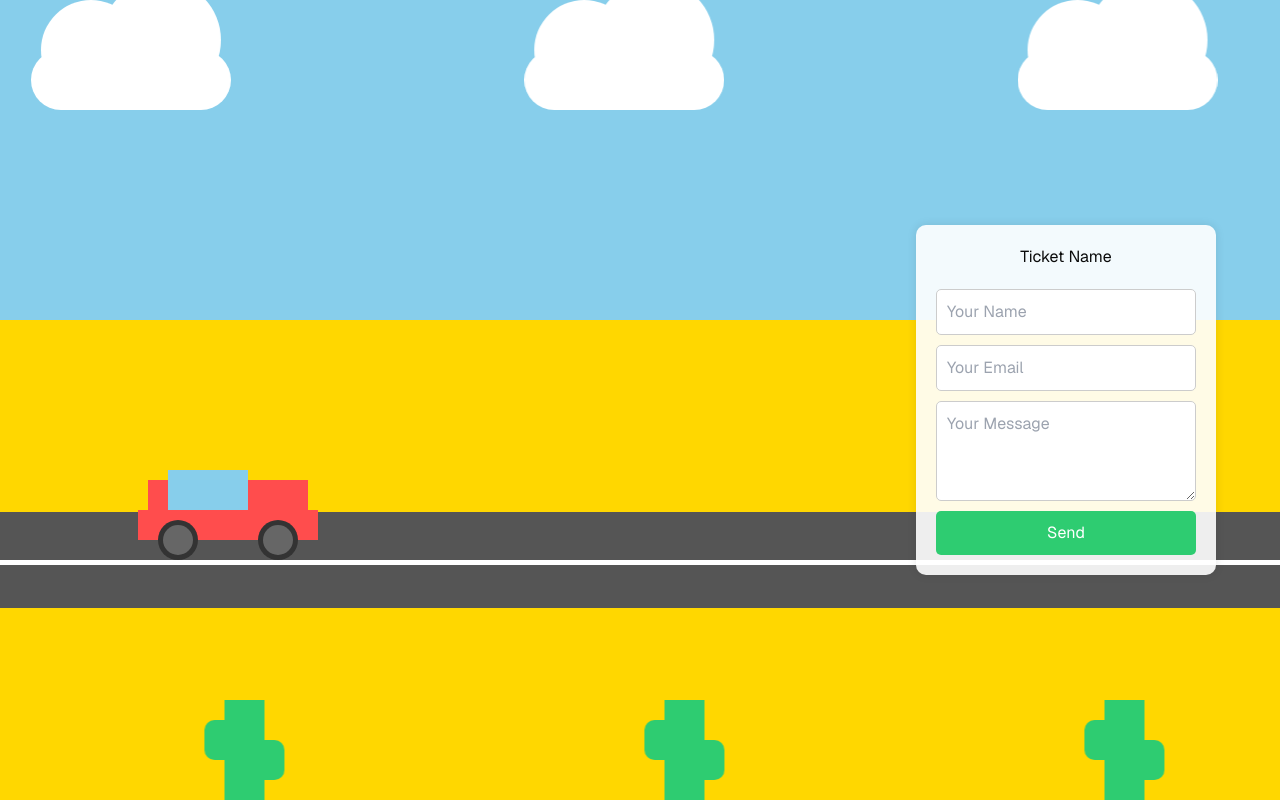
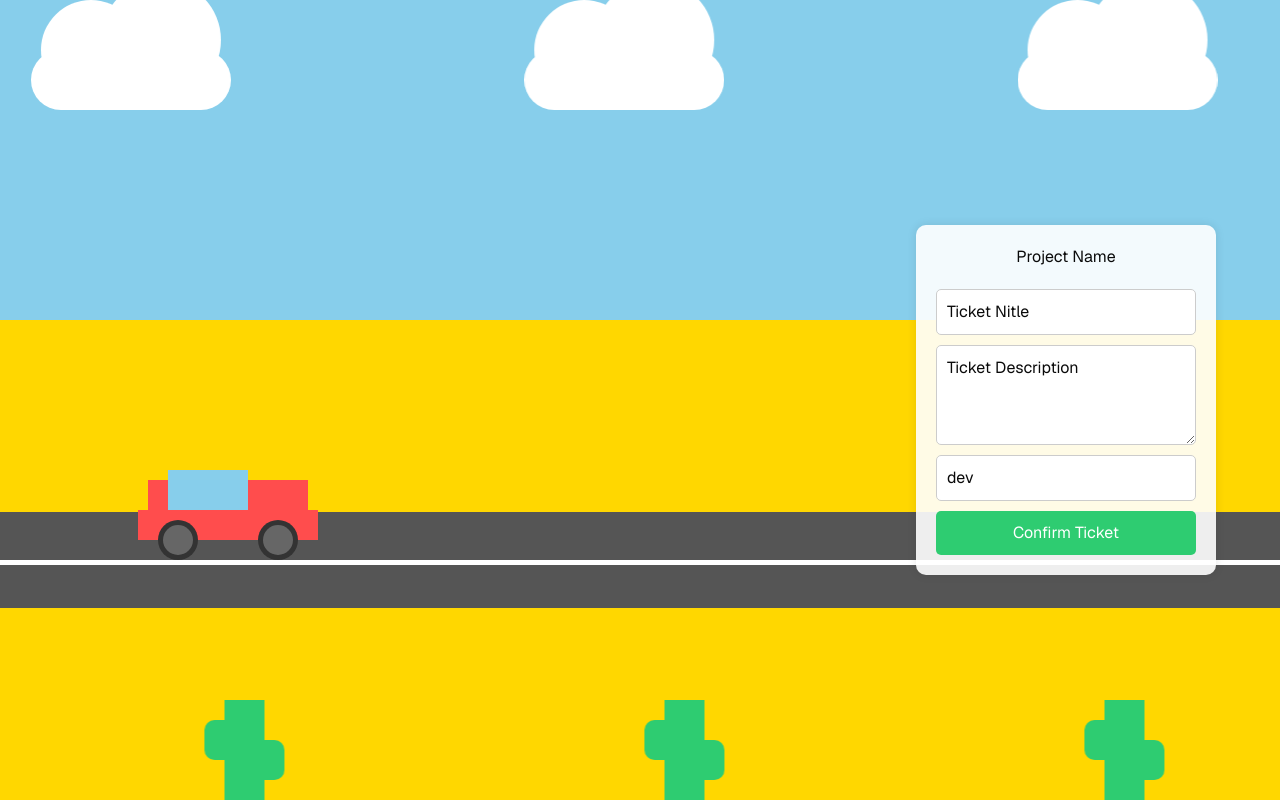
Before and after one commit to denniwang/IssueExpress, a Next.js app: page /tickets in a window 1280 px wide. Built offline with nearby package versions, Linux system fonts and the light colour scheme.

Commit message:
update desertDrive

```diff
--- /dev/null
+++ b/app/tickets/components/Car.tsx
@@ -0,0 +1,13 @@
+export default function Car() {
+  return (
+    <svg width="200" height="120" viewBox="0 0 200 120">
+      <rect x="20" y="40" width="160" height="50" fill="#ff4d4d" />
+      <rect x="10" y="70" width="180" height="30" fill="#ff4d4d" />
+      <rect x="40" y="30" width="80" height="40" fill="#87ceeb" />
+      <circle cx="50" cy="100" r="20" fill="#333" />
+      <circle cx="150" cy="100" r="20" fill="#333" />
+      <circle cx="50" cy="100" r="15" fill="#666" />
+      <circle cx="150" cy="100" r="15" fill="#666" />
+    </svg>
+  );
+}
--- a/app/tickets/components/DesertDrive.tsx
+++ b/app/tickets/components/DesertDrive.tsx
@@ -1,85 +1,98 @@
-"use client"
+"use client";
 
-import type React from "react"
-import styles from "./DesertDrive.module.css"
-import { useState } from "react"
+import type React from "react";
+import styles from "./DesertDrive.module.css";
+import { useState } from "react";
+import Car from "./Car";
+import { Ticket } from "../types";
 
 const DesertDrive: React.FC = () => {
-  const [formData, setFormData] = useState({
-    name: "",
-    email: "",
-    message: "",
-  })
-  const handleInputChange = (e: React.ChangeEvent<HTMLInputElement | HTMLTextAreaElement>) => {
-    const { name, value } = e.target
-    setFormData((prevState) => ({
+  // TODO pull tickets when got from chat, edit the type to match
+  const tickets: Ticket[] = [];
+  const [currentTicket, setCurrentTicket] = useState(
+    tickets.length > 0
+      ? tickets[0]
+      : {
+          // TODO replace w real data?
+          name: "Ticket Nitle",
+          description: "Ticket Description",
+          label: "dev"
+        }
+  );
+
+  const handleInputChange = (
+    e: React.ChangeEvent<
+      HTMLInputElement | HTMLTextAreaElement | HTMLSelectElement
+    >
+  ) => {
+    const { name, value } = e.target;
+    setCurrentTicket((prevState) => ({
       ...prevState,
       [name]: value,
-    }))
-  }
+    }));
+  };
   const handleSubmit = (e: React.FormEvent<HTMLFormElement>) => {
-    e.preventDefault()
-    console.log("Form submitted:", formData)
+    e.preventDefault();
+    console.log("Form submitted:", currentTicket);
     // Here you would typically send the data to a server
-    alert("Form submitted successfully!")
-  }
+    alert("Form submitted successfully!");
+  };
   return (
     <div className={styles.scene}>
       <div className={styles.sky}>
+        {/* Randomize positions make component */}
         <div className={styles.cloud}></div>
         <div className={styles.cloud} style={{ animationDelay: "-15s" }}></div>
         <div className={styles.cloud} style={{ animationDelay: "-30s" }}></div>
       </div>
       <div className={styles.desert}>
+        {/* Randomize positions make component -> split css, add more above and below road but cannot be road*/}
         <div className={styles.cactusContainer}>
           <div className={styles.cactus}></div>
-          <div className={styles.cactus} style={{ animationDelay: "-20s" }}></div>
-          <div className={styles.cactus} style={{ animationDelay: "-40s" }}></div>
+          <div
+            className={styles.cactus}
+            style={{ animationDelay: "-20s" }}
+          />
+          <div
+            className={styles.cactus}
+            style={{ animationDelay: "-40s" }}
+          ></div>
         </div>
         <div className={styles.road}></div>
       </div>
-      <div className={styles.car}>
-        <svg width="200" height="120" viewBox="0 0 200 120">
-          <rect x="20" y="40" width="160" height="50" fill="#ff4d4d" />
-          <rect x="10" y="70" width="180" height="30" fill="#ff4d4d" />
-          <rect x="40" y="30" width="80" height="40" fill="#87ceeb" />
-          <circle cx="50" cy="100" r="20" fill="#333" />
-          <circle cx="150" cy="100" r="20" fill="#333" />
-          <circle cx="50" cy="100" r="15" fill="#666" />
-          <circle cx="150" cy="100" r="15" fill="#666" />
-        </svg>
-      </div>
+      <div className={styles.car}><Car /></div>
       <div className={styles.formContainer}>
+        {/* Make bigger */}
         <form onSubmit={handleSubmit} className={styles.form}>
-          <h2>Ticket Name</h2>
+          <h2>Project Name</h2>
           <input
             type="text"
             name="name"
-            value={formData.name}
+            value={currentTicket.name}
             onChange={handleInputChange}
-            placeholder="Your Name"
-            required
-          />
-          <input
-            type="email"
-            name="email"
-            value={formData.email}
-            onChange={handleInputChange}
-            placeholder="Your Email"
+            placeholder="Ticket Name"
             required
           />
           <textarea
-            name="message"
-            value={formData.message}
+            name="description"
+            value={currentTicket.description}
             onChange={handleInputChange}
-            placeholder="Your Message"
+            placeholder="Ticket Description"
             required
           ></textarea>
-          <button type="submit">Send</button>
+          <input
+            type="text"
+            name="label"
+            value={currentTicket.label}
+            onChange={handleInputChange}
+            placeholder="Ticket Label"
+            required
+          />
+          <button type="submit">Confirm Ticket</button>
         </form>
       </div>
     </div>
-  )
-}
+  );
+};
 
-export default DesertDrive
+export default DesertDrive;
--- a/app/tickets/types.ts
+++ b/app/tickets/types.ts
@@ -1,8 +1,6 @@
-export type ticket = {
-    assignee: string;
+export type Ticket = {
+    assignee?: string;
     name: string;
     label: string;
     description: string;
 }
-
-export let tickets: ticket[] = [];
```
